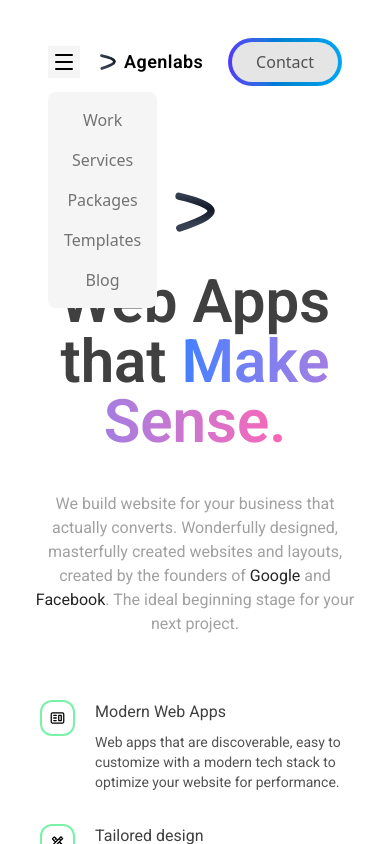
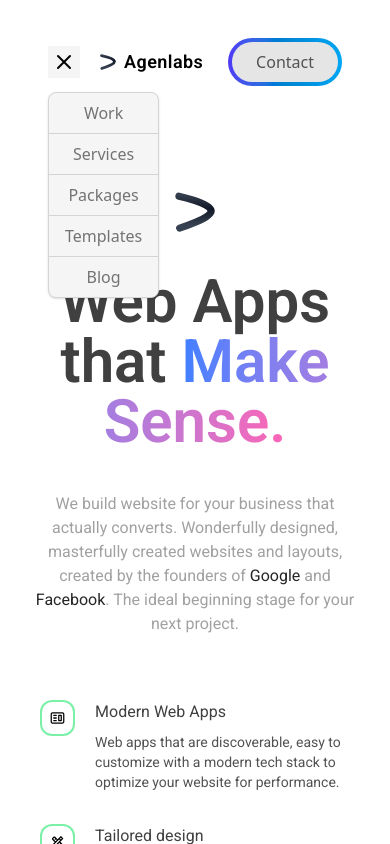
Before and after one commit to su1nta/landing_agenlabs, a React (Vite) app: page / in a window 390 px wide. Both pictures are taken after a click on the picture 64 px from the left and 62 px from the top of the page. Shown: the top 844 px of the page. Built offline with nearby package versions, Linux system fonts and the light colour scheme.

Commit message:
fix: type errors chore: menu tweaks

```diff
--- a/src/components/Header.tsx
+++ b/src/components/Header.tsx
@@ -1,6 +1,7 @@
-import { useEffect, useState } from 'react';
+import { useState } from 'react';
 import Logo from '../assets/logo.svg';
 import Menu from '../assets/menu.svg';
+import Close from "../assets/close.svg";
 import { useNavigate, Link } from 'react-router-dom';
 interface HeaderLinkType {
     tabId: number;
@@ -10,7 +11,7 @@ interface HeaderLinkType {
 
 function Header() {
     const navigate = useNavigate();
-    const [menuIsOpen, setMenuIsOpen] = useState(false);
+    const [menuIsOpen, setMenuIsOpen] = useState<boolean>(false);
     const headerLink: HeaderLinkType[] = [
         {
             tabId: 1,
@@ -40,7 +41,7 @@ function Header() {
     ];
 
     const handleMenu = () => {
-        setMenuIsOpen(isOpen => (!isOpen));
+        setMenuIsOpen((isOpen:boolean) => (!isOpen));
     }
 
     const handleLinkVisit = () => {
@@ -51,7 +52,7 @@ function Header() {
             <div className="w-full relative lg:max-w-7xl flex items-center justify-between px-4 h-15 mx-auto">
                 <div className="relative flex gap-2 items-center cursor-pointer">
                     <div className="md:hidden">
-                        <img src={Menu} alt="Menu" className="p-1 mr-3 cursor-pointer bg-neutral-100" onClick={handleMenu} />
+                        <img src={menuIsOpen ? Close : Menu} alt="Menu" className="p-1 mr-3 cursor-pointer bg-neutral-100" onClick={handleMenu} />
                     </div>
                     <div className="flex gap-2 items-center justify-center" onClick={() => navigate('/')}>
                         <img src={Logo} alt="Logo" className="size-4" />
@@ -59,14 +60,14 @@ function Header() {
                     </div>
                 </div>
                 {menuIsOpen &&
-                    (<div id="mobile-menu" className="absolute p-4 rounded-lg top-0 translate-y-15 bg-neutral-100 transition duration-200">
-                        <div className="relative gap-4 text-md flex flex-col">
+                    (<div id="mobile-menu" className="absolute rounded-lg border border-neutral-300 shadow-sm top-0 translate-y-15 bg-neutral-100 transition duration-200">
+                        <div className="relative text-md flex flex-col divide-y divide-neutral-300">
                             {headerLink.map(({ tabId, tabName, tabNav }: HeaderLinkType): React.ReactNode => (
                                 <Link
                                     key={tabId}
                                     to={tabNav}
                                     onClick={handleLinkVisit}
-                                    className="cursor-pointer text-neutral-500 hover:text-neutral-700 transition-colors duration-200">{tabName}</Link>
+                                    className="cursor-pointer px-4 py-2 text-neutral-500 hover:text-neutral-700 transition-colors duration-200">{tabName}</Link>
                             ))}
                         </div>
                     </div>)
```
Also changed, not shown: src/assets/close.svg (added).
